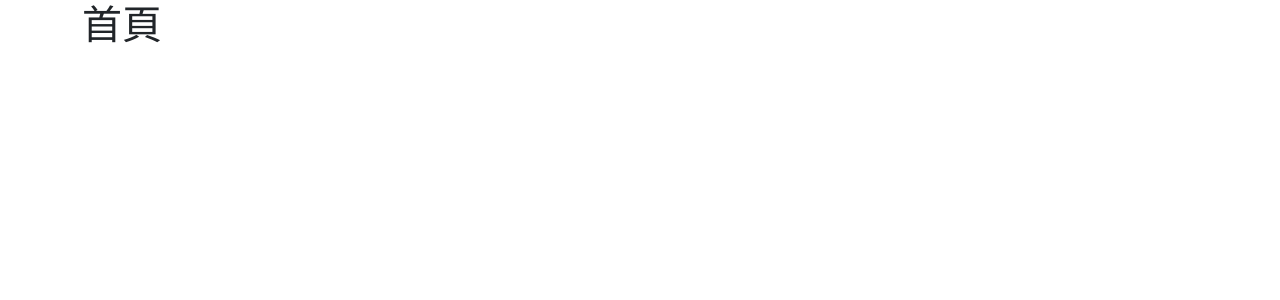
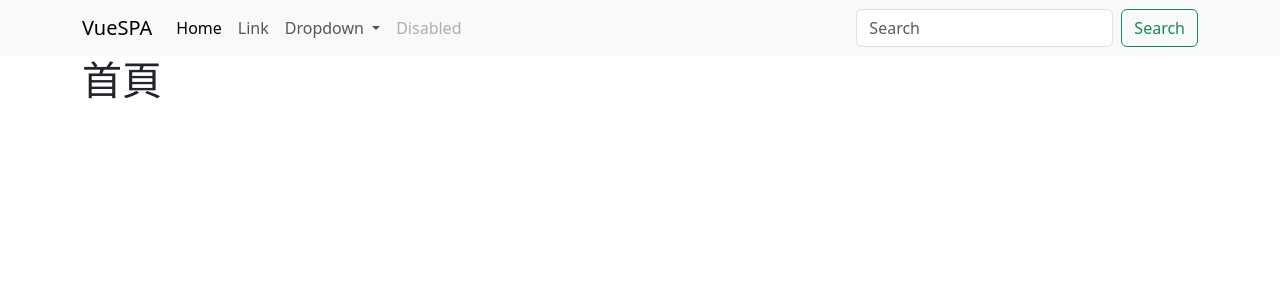
Before and after one commit to idben/EEIT215_20260420, a Vue app in the folder spa01/: page / in a window 1280 px wide. Shown: the top 300 px of the page. Built offline with nearby package versions, Linux system fonts and the light colour scheme.

Commit message:
bootstrap 的引入

```diff
--- a/spa01/index.html
+++ b/spa01/index.html
@@ -5,8 +5,6 @@
   <meta charset="UTF-8">
   <link rel="icon" href="/favicon.ico">
   <meta name="viewport" content="width=device-width, initial-scale=1.0">
-  <link rel="stylesheet" href="https://cdn.jsdelivr.net/npm/bootstrap@5.3.8/dist/css/bootstrap.min.css"
-    crossorigin="anonymous">
   <title>Vite App</title>
 </head>
 
--- a/spa01/package.json
+++ b/spa01/package.json
@@ -9,6 +9,7 @@
     "preview": "vite preview"
   },
   "dependencies": {
+    "bootstrap": "^5.3.8",
     "vue": "^3.5.32",
     "vue-router": "^5.0.4"
   },
--- a/spa01/src/App.vue
+++ b/spa01/src/App.vue
@@ -1,7 +1,9 @@
 <script setup>
 import { RouterView } from 'vue-router';
+import NavBar from './components/NavBar.vue';
 </script>
 <template>
+  <NavBar />
   <div class="container py3">
     <RouterView />
   </div>
--- /dev/null
+++ b/spa01/src/components/NavBar.vue
@@ -0,0 +1,45 @@
+<script setup></script>
+<template>
+    <nav class="navbar navbar-expand-sm bg-body-tertiary">
+        <div class="container">
+            <a class="navbar-brand" href="#">VueSPA</a>
+            <button class="navbar-toggler" type="button" data-bs-toggle="collapse"
+                data-bs-target="#navbarSupportedContent" aria-controls="navbarSupportedContent" aria-expanded="false"
+                aria-label="Toggle navigation">
+                <span class="navbar-toggler-icon"></span>
+            </button>
+            <div class="collapse navbar-collapse" id="navbarSupportedContent">
+                <ul class="navbar-nav me-auto mb-2 mb-lg-0">
+                    <li class="nav-item">
+                        <a class="nav-link active" aria-current="page" href="#">Home</a>
+                    </li>
+                    <li class="nav-item">
+                        <a class="nav-link" href="#">Link</a>
+                    </li>
+                    <li class="nav-item dropdown">
+                        <a class="nav-link dropdown-toggle" href="#" role="button" data-bs-toggle="dropdown"
+                            aria-expanded="false">
+                            Dropdown
+                        </a>
+                        <ul class="dropdown-menu">
+                            <li><a class="dropdown-item" href="#">Action</a></li>
+                            <li><a class="dropdown-item" href="#">Another action</a></li>
+                            <li>
+                                <hr class="dropdown-divider">
+                            </li>
+                            <li><a class="dropdown-item" href="#">Something else here</a></li>
+                        </ul>
+                    </li>
+                    <li class="nav-item">
+                        <a class="nav-link disabled" aria-disabled="true">Disabled</a>
+                    </li>
+                </ul>
+                <form class="d-flex" role="search">
+                    <input class="form-control me-2" type="search" placeholder="Search" aria-label="Search" />
+                    <button class="btn btn-outline-success" type="submit">Search</button>
+                </form>
+            </div>
+        </div>
+    </nav>
+</template>
+<style scoped></style>
--- a/spa01/src/main.js
+++ b/spa01/src/main.js
@@ -1,3 +1,5 @@
+import "bootstrap/dist/css/bootstrap.min.css"
+import "bootstrap/dist/js/bootstrap.bundle.js"
 import './assets/main.css'
 
 import { createApp } from 'vue'
```
Also changed, not shown: 1 other file (tests, documents, lock files or other folders).
